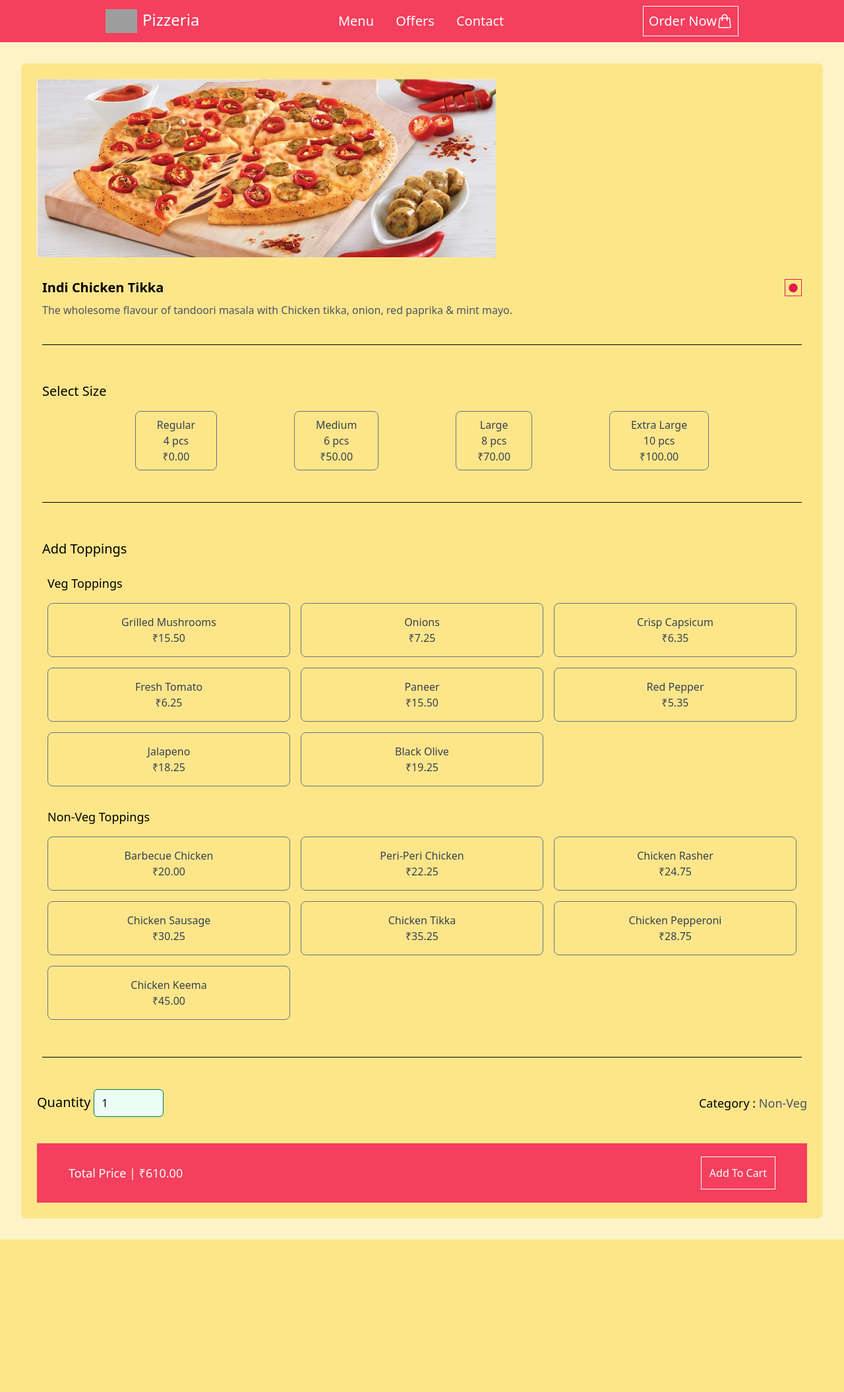
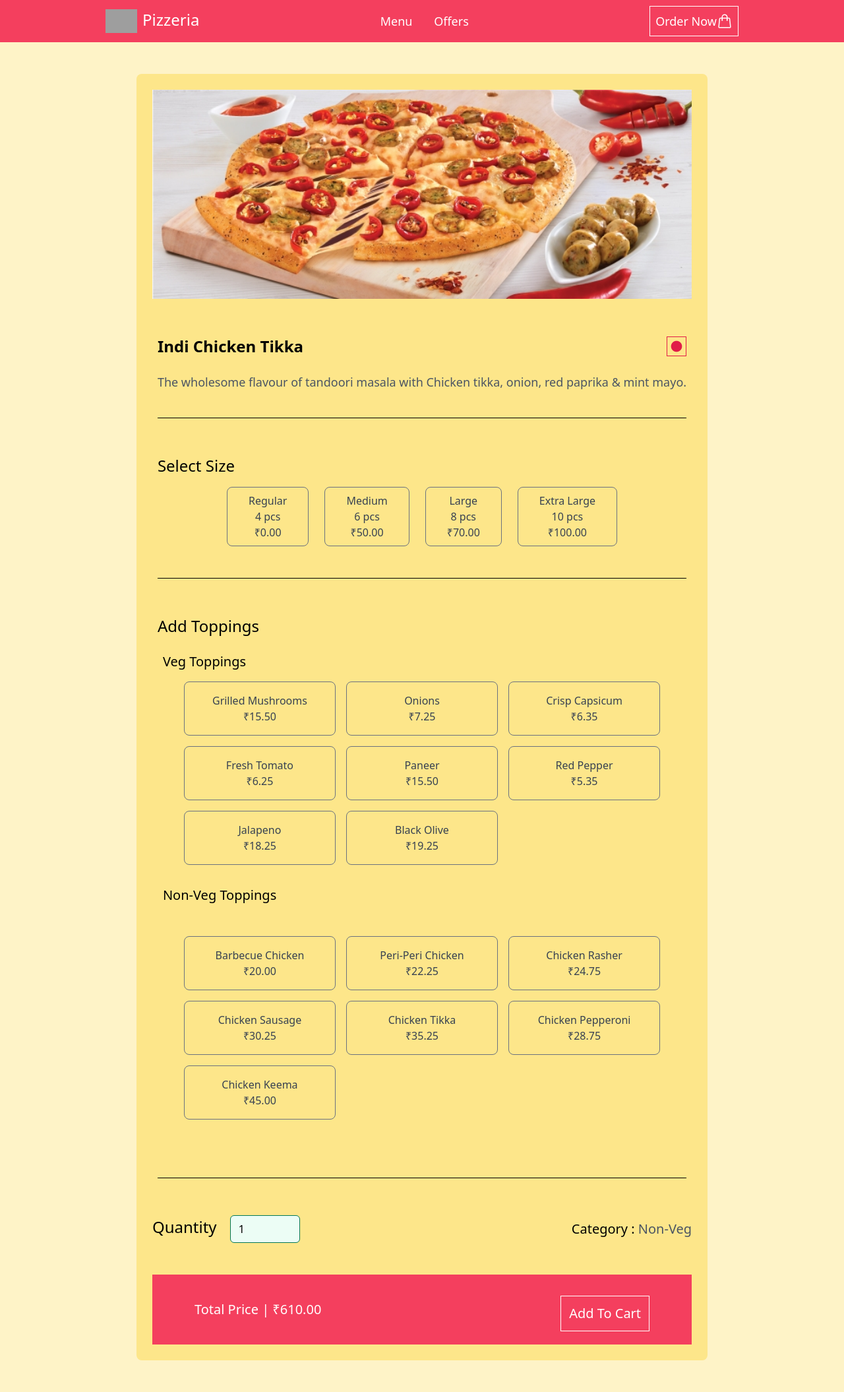
Before and after one commit to sampada109/Pizza_Ordering_WebApp---Django, a Django app: page /pizza_detail/16621a40-bf43-402c-9ca6-558750b17509/ in a window 1280 px wide. Shown: the whole page at 66% size. Before the commit the page ends 1879 px from the top, so only its background shows below. Run offline with Django 5.2, Linux system fonts and the light colour scheme; data comes from the database, SQL or seed files in the repository; both versions use the stored data as it was after the commit; some libraries are stand-ins or nearby versions; grey boxes are pictures that could not be loaded.

Commit message:
14th commit - making the app responsive for all devices

```diff
--- a/pizza_orders/orders/views.py
+++ b/pizza_orders/orders/views.py
@@ -10,7 +10,7 @@ from django.contrib.auth import login, authenticate, logout
 
 
 def index(request):
-    menu = Pizza.objects.all()
+    menu = Pizza.objects.all().order_by('-updated_at')
     return render(request, 'index.html', {'menu':menu})
 
 
@@ -80,7 +80,7 @@ def user_logout(request):
 #user profile - account page
 def user_account(request):
     user = User.objects.get(username = request.user.username)
-    customer_order = CustomerOrder.objects.filter(user = request.user)
+    customer_order = CustomerOrder.objects.filter(user = request.user).order_by('-updated_at')
     return render(request, 'account.html', {'user':user, 'customer_order':customer_order})
 
 
--- a/pizza_orders/pizza_orders/settings.py
+++ b/pizza_orders/pizza_orders/settings.py
@@ -26,7 +26,7 @@ SECRET_KEY = 'django-insecure-ra#n5njk1nv(w%b6ui28@ge=fa(!ww4jo7=a$m+zaixxt3p(wx
 # SECURITY WARNING: don't run with debug turned on in production!
 DEBUG = True
 
-ALLOWED_HOSTS = []
+ALLOWED_HOSTS = ['*']
 
 
 # Application definition
--- a/pizza_orders/templates/index.html
+++ b/pizza_orders/templates/index.html
@@ -5,7 +5,7 @@
 
 {% block main %}
 
-<div class="grid grid-cols-2 md:grid-cols-4 gap-5  md:gap-8 m-4 md:m-6">
+<div class="grid grid-cols-1 md:grid-cols-2 lg:grid-cols-4 gap-5  md:gap-8 m-4 md:m-6">
   {% for m in menu %}
 
       <div class="bg-white shadow-lg rounded-md">
--- a/pizza_orders/templates/login.html
+++ b/pizza_orders/templates/login.html
@@ -24,9 +24,9 @@
     </div>
     {% endif %}
 
-    <div class="bg-rose-500 m-8 p-8 rounded-lg text-white shadow-lg">
-        <h2 class="text-3xl text-center">Login</h2>
-        <p class="text-center text-sm mt-1 text-gray-100">login to order delicious pizzas</p>
+    <div class="bg-rose-500 m-4 py-4 px-2 md:m-8 md:p-8 lg:mx-56 lg:mt-12 rounded-lg text-white shadow-lg">
+        <h2 class="text-3xl text-center font-medium">Login</h2>
+        <p class="text-center text-sm mt-1 text-gray-100">login to order delicious pizzas🍕</p>
         <form action="" method="post" class="m-8">
             {% csrf_token %}
             <div class="mt-4">
--- a/pizza_orders/templates/pizza_detail.html
+++ b/pizza_orders/templates/pizza_detail.html
@@ -4,21 +4,21 @@
 
 
 {% block main %}
-
-<div class="bg-amber-200 p-6 rounded-lg">
+<div class="lg:flex lg:items-center lg:justify-center">
+<div class="bg-amber-200 p-3 md:p-6 rounded-lg">
     <!-- image  -->
     <div>
-        <img src="{{ pizza.pizza_image.url }}" alt="">
+        <img class="w-full" src="{{ pizza.pizza_image.url }}" alt="">
     </div>
 
 
     <!-- name and description  -->
-    <div class="my-6 p-2">
+    <div class="my-6 p-2 lg:mt-12">
         <div class="flex items-center justify-between">
-            <h2 class="text-xl font-semibold">{{ pizza.name }}</h2>
-            <button class="cursor-text border px-1 {% if pizza.category == 'Veg' %}border-emerald-700{% else %}border-rose-600{% endif %}"><i class="ri-circle-fill {% if pizza.category == 'Veg' %}text-emerald-700{% else %}text-rose-600{% endif %} "></i></button>
+            <h2 class="text-xl lg:text-2xl font-semibold">{{ pizza.name }}</h2>
+            <button class="cursor-text lg:text-xl border px-1 {% if pizza.category == 'Veg' %}border-emerald-700{% else %}border-rose-600{% endif %}"><i class="ri-circle-fill {% if pizza.category == 'Veg' %}text-emerald-700{% else %}text-rose-600{% endif %} "></i></button>
         </div>
-        <p class="mt-2 text-gray-600">{{ pizza.description }}</p>
+        <p class="mt-2 lg:mt-6 lg:text-lg text-gray-600">{{ pizza.description }}</p>
         <div class="h-[1px] bg-black mt-10"></div>
     </div>
 
@@ -27,9 +27,9 @@
         {% csrf_token %}
 
         <!-- size  -->
-        <div class="mt-10 p-2">
-            <h2 class="text-xl font-medium">Select Size</h2>
-            <div class="mt-4 px-6 flex items-center justify-evenly">
+        <div class="mt-6 md:mt-10 p-2">
+            <h2 class="text-xl lg:text-2xl font-medium">Select Size</h2>
+            <div class="mt-4 px-6 grid grid-cols-2 gap-3 md:gap-0 md:flex items-center justify-evenly lg:justify-center lg:gap-6">
                 {% for sz in size %}
                     <div>
                         <label class="relative cursor-pointer">
@@ -50,11 +50,11 @@
 
         <!-- toppings  -->
         <div class="mt-10 p-2">
-            <h2 class="text-xl font-medium">Add Toppings</h2>
+            <h2 class="text-xl lg:text-2xl font-medium">Add Toppings</h2>
             <!-- veg toppings  -->
             <div class="my-4 p-2">
-                <h2 class="font-medium text-lg">Veg Toppings</h2>
-                <div class="mt-4 grid grid-cols-3 gap-4">
+                <h2 class="font-medium text-lg lg:text-xl">Veg Toppings</h2>
+                <div class="mt-4 grid grid-cols-2 md:grid-cols-3 gap-4 lg:px-8">
                     {% for top in veg_topping %}
                         <label class="relative cursor-pointer">
                             <input type="checkbox" name="toppings" value="{{ top.topping_name }}" class="peer sr-only">
@@ -69,8 +69,8 @@
 
             <!-- non-veg toppings  -->
             <div class="my-4 p-2">
-                <h2 class="font-medium text-lg">Non-Veg Toppings</h2>
-                <div class="mt-4 grid grid-cols-3 gap-4">
+                <h2 class="font-medium text-lg lg:text-xl">Non-Veg Toppings</h2>
+                <div class="mt-4 grid grid-cols-2 md:grid-cols-3 gap-4 lg:p-8">
                     {% for top in non_veg_topping %}
                         <label class="relative cursor-pointer">
                             <input type="checkbox" name="toppings" value="{{ top.topping_name }}" class="peer sr-only">
@@ -87,12 +87,12 @@
 
 
         <!-- quantity  -->
-        <div class="my-10 flex items-center justify-between">
+        <div class="my-10 lg:my-12 flex items-center justify-between">
             <div>
-                <label for="quantity" class="text-xl font-medium">Quantity</label>
-                <input type="number" name="quantity" min="1" max="10" value="1" class="rounded-md border-emerald-700 bg-emerald-50 focus:border-emerald-700 focus:ring-emerald-700">
+                <label for="quantity" class="text-xl lg:text-2xl font-medium">Quantity</label>
+                <input type="number" name="quantity" min="1" max="10" value="1" class="lg:ms-4 rounded-md border-emerald-700 bg-emerald-50 focus:border-emerald-700 focus:ring-emerald-700">
             </div>
-            <div class="text-lg">
+            <div class="text-lg lg:text-xl">
                 <span class="font-medium">Category : </span>
                 <span class="text-gray-600 font-medium">{{ pizza.category }}</span>
             </div>
@@ -103,10 +103,10 @@
 
 
         <!-- bottom border - price & add to cart  -->
-        <div class="bg-rose-500 py-5 px-12">
-            <div class="flex justify-between items-center">
-                <p class="font-medium text-white text-lg">Total Price | ₹{{ pizza.price }}</p>
-                <a href="{% url 'add_item_cart' pizza.uid %}"><button class="border p-3 font-medium text-white border-white hover:bg-emerald-600 hover:text-white">Add To Cart</button></a>
+        <div class="bg-rose-500 p-4 md:py-5 md:px-12 lg:px-16">
+            <div class="flex flex-col items-end md:flex-row md:justify-between md:items-center">
+                <p class="font-medium text-white text-lg lg:text-xl">Total Price | ₹{{ pizza.price }}</p>
+                <a href="{% url 'add_item_cart' pizza.uid %}"><button class="mt-3 border p-3 lg:text-xl font-medium text-white border-white hover:bg-emerald-600 hover:text-white">Add To Cart</button></a>
             </div>
         </div>
 
@@ -114,5 +114,6 @@
     </form>
 
 </div>
+</div>
 
 {% endblock %}
--- a/pizza_orders/templates/register.html
+++ b/pizza_orders/templates/register.html
@@ -13,9 +13,9 @@
     </ul>
     {% endif %}
 
-    <div class="bg-amber-400 m-8 p-8 rounded-lg text-white shadow-lg">
-        <h2 class="text-3xl text-center">Register</h2>
-        <p class="text-center text-sm mt-1 text-gray-100">login to order delicious pizzas</p>
+    <div class="bg-amber-400 m-4 py-4 px-2 md:m-8 md:p-8 lg:mx-56 lg:mt-12 rounded-lg text-white shadow-lg">
+        <h2 class="text-3xl text-center font-medium">Register</h2>
+        <p class="text-center text-sm mt-1 text-gray-100">login to order delicious pizzas 🍕</p>
         <form action="" method="post" class="m-8">
             {% csrf_token %}
             <div class="mt-4">
--- a/pizza_orders/theme/static/css/dist/styles.css
+++ b/pizza_orders/theme/static/css/dist/styles.css
@@ -896,6 +892,10 @@ select {
   margin-top: 1.25rem;
 }
 
+.mt-6 {
+  margin-top: 1.5rem;
+}
+
 .mt-8 {
   margin-top: 2rem;
 }
@@ -918,6 +918,11 @@ select {
 
 .hidden {
   display: none;
+}
+
+.size-4 {
+  width: 1rem;
+  height: 1rem;
 }
 
 .size-6 {
@@ -961,14 +966,14 @@ select {
   cursor: text;
 }
 
+.grid-cols-1 {
+  grid-template-columns: repeat(1, minmax(0, 1fr));
+}
+
 .grid-cols-2 {
   grid-template-columns: repeat(2, minmax(0, 1fr));
 }
 
-.grid-cols-3 {
-  grid-template-columns: repeat(3, minmax(0, 1fr));
-}
-
 .flex-col {
   flex-direction: column;
 }
@@ -977,6 +982,14 @@ select {
   place-content: center;
 }
 
+.items-start {
+  align-items: flex-start;
+}
+
+.items-end {
+  align-items: flex-end;
+}
+
 .items-center {
   align-items: center;
 }
@@ -1001,12 +1014,22 @@ select {
   gap: 2.5rem;
 }
 
+.gap-3 {
+  gap: 0.75rem;
+}
+
 .gap-4 {
   gap: 1rem;
 }
 
 .gap-5 {
   gap: 1.25rem;
+}
+
+.space-x-2 > :not([hidden]) ~ :not([hidden]) {
+  --tw-space-x-reverse: 0;
+  margin-right: calc(0.5rem * var(--tw-space-x-reverse));
+  margin-left: calc(0.5rem * calc(1 - var(--tw-space-x-reverse)));
 }
 
 .space-x-4 > :not([hidden]) ~ :not([hidden]) {
@@ -1155,10 +1177,6 @@ select {
 
 .p-5 {
   padding: 1.25rem;
-}
-
-.p-6 {
-  padding: 1.5rem;
 }
 
 .p-8 {
@@ -1170,9 +1188,19 @@ select {
   padding-right: 0.25rem;
 }
 
-.px-12 {
-  padding-left: 3rem;
-  padding-right: 3rem;
+.px-2 {
+  padding-left: 0.5rem;
+  padding-right: 0.5rem;
+}
+
+.px-3 {
+  padding-left: 0.75rem;
+  padding-right: 0.75rem;
+}
+
+.px-4 {
+  padding-left: 1rem;
+  padding-right: 1rem;
 }
 
 .px-6 {
@@ -1219,6 +1242,11 @@ select {
   line-height: 2.25rem;
 }
 
+.text-base {
+  font-size: 1rem;
+  line-height: 1.5rem;
+}
+
 .text-lg {
   font-size: 1.125rem;
   line-height: 1.75rem;
@@ -1422,16 +1446,60 @@ select {
     margin: 1.5rem;
   }
 
-  .md\:block {
-    display: block;
-  }
-
-  .md\:grid-cols-4 {
-    grid-template-columns: repeat(4, minmax(0, 1fr));
+  .md\:m-8 {
+    margin: 2rem;
+  }
+
+  .md\:my-0 {
+    margin-top: 0px;
+    margin-bottom: 0px;
+  }
+
+  .md\:mt-10 {
+    margin-top: 2.5rem;
+  }
+
+  .md\:flex {
+    display: flex;
+  }
+
+  .md\:size-6 {
+    width: 1.5rem;
+    height: 1.5rem;
+  }
+
+  .md\:grid-cols-2 {
+    grid-template-columns: repeat(2, minmax(0, 1fr));
+  }
+
+  .md\:grid-cols-3 {
+    grid-template-columns: repeat(3, minmax(0, 1fr));
+  }
+
+  .md\:flex-row {
+    flex-direction: row;
+  }
+
+  .md\:items-center {
+    align-items: center;
+  }
+
+  .md\:justify-between {
+    justify-content: space-between;
+  }
+
+  .md\:gap-0 {
+    gap: 0px;
   }
 
   .md\:gap-8 {
     gap: 2rem;
+  }
+
+  .md\:space-x-5 > :not([hidden]) ~ :not([hidden]) {
+    --tw-space-x-reverse: 0;
+    margin-right: calc(1.25rem * var(--tw-space-x-reverse));
+    margin-left: calc(1.25rem * calc(1 - var(--tw-space-x-reverse)));
   }
 
   .md\:space-x-7 > :not([hidden]) ~ :not([hidden]) {
@@ -1440,13 +1508,159 @@ select {
     margin-left: calc(1.75rem * calc(1 - var(--tw-space-x-reverse)));
   }
 
-  .md\:px-40 {
-    padding-left: 10rem;
-    padding-right: 10rem;
+  .md\:p-2 {
+    padding: 0.5rem;
+  }
+
+  .md\:p-4 {
+    padding: 1rem;
+  }
+
+  .md\:p-6 {
+    padding: 1.5rem;
+  }
+
+  .md\:p-8 {
+    padding: 2rem;
+  }
+
+  .md\:px-12 {
+    padding-left: 3rem;
+    padding-right: 3rem;
+  }
+
+  .md\:px-20 {
+    padding-left: 5rem;
+    padding-right: 5rem;
+  }
+
+  .md\:py-5 {
+    padding-top: 1.25rem;
+    padding-bottom: 1.25rem;
+  }
+
+  .md\:text-2xl {
+    font-size: 1.5rem;
+    line-height: 2rem;
+  }
+
+  .md\:text-lg {
+    font-size: 1.125rem;
+    line-height: 1.75rem;
   }
 
   .md\:text-xl {
     font-size: 1.25rem;
     line-height: 1.75rem;
   }
-}
+
+  .md\:tracking-wide {
+    letter-spacing: 0.025em;
+  }
+}
+
+@media (min-width: 1024px) {
+  .lg\:m-10 {
+    margin: 2.5rem;
+  }
+
+  .lg\:mx-20 {
+    margin-left: 5rem;
+    margin-right: 5rem;
+  }
+
+  .lg\:mx-56 {
+    margin-left: 14rem;
+    margin-right: 14rem;
+  }
+
+  .lg\:my-12 {
+    margin-top: 3rem;
+    margin-bottom: 3rem;
+  }
+
+  .lg\:mx-24 {
+    margin-left: 6rem;
+    margin-right: 6rem;
+  }
+
+  .lg\:mx-60 {
+    margin-left: 15rem;
+    margin-right: 15rem;
+  }
+
+  .lg\:ms-4 {
+    margin-inline-start: 1rem;
+  }
+
+  .lg\:mt-12 {
+    margin-top: 3rem;
+  }
+
+  .lg\:mt-6 {
+    margin-top: 1.5rem;
+  }
+
+  .lg\:block {
+    display: block;
+  }
+
+  .lg\:flex {
+    display: flex;
+  }
+
+  .lg\:grid-cols-4 {
+    grid-template-columns: repeat(4, minmax(0, 1fr));
+  }
+
+  .lg\:items-center {
+    align-items: center;
+  }
+
+  .lg\:justify-center {
+    justify-content: center;
+  }
+
+  .lg\:gap-6 {
+    gap: 1.5rem;
+  }
+
+  .lg\:p-8 {
+    padding: 2rem;
+  }
+
+  .lg\:px-16 {
+    padding-left: 4rem;
+    padding-right: 4rem;
+  }
+
+  .lg\:px-40 {
+    padding-left: 10rem;
+    padding-right: 10rem;
+  }
+
+  .lg\:px-8 {
+    padding-left: 2rem;
+    padding-right: 2rem;
+  }
+
+  .lg\:text-2xl {
+    font-size: 1.5rem;
+    line-height: 2rem;
+  }
+
+  .lg\:text-base {
+    font-size: 1rem;
+    line-height: 1.5rem;
+  }
+
+  .lg\:text-lg {
+    font-size: 1.125rem;
+    line-height: 1.75rem;
+  }
+
+  .lg\:text-xl {
+    font-size: 1.25rem;
+    line-height: 1.75rem;
+  }
+}
--- a/pizza_orders/theme/templates/base.html
+++ b/pizza_orders/theme/templates/base.html
@@ -15,21 +15,20 @@
 	<body class="bg-amber-100">
 
 		<!-- navbar starts  -->
-		<nav class="bg-rose-500 flex items-center justify-between h-16 px-12 md:px-40 md:text-xl text-white">
+		<nav class="bg-rose-500 flex items-center justify-between h-16 px-3 md:px-20 lg:px-40 md:text-xl text-white">
 			<div class="left flex">
-				<a href=""><img class="h-9" src="https://cdn-icons-png.freepik.com/256/1404/1404945.png?semt=ais_hybrid" alt=""></a>
-				<a href=""><h4 class="hidden md:block ml-2 text-2xl font-medium">Pizzeria</h4></a>
+				<a href="{% url 'index' %}"><img class="h-9" src="https://cdn-icons-png.freepik.com/256/1404/1404945.png?semt=ais_hybrid" alt=""></a>
+				<a href="{% url 'index' %}"><h4 class="hidden lg:block ml-2 text-2xl font-medium">Pizzeria</h4></a>
 			</div>
-			<div class="middle space-x-4 md:space-x-7">
+			<div class="middle text-base md:text-lg space-x-2 md:space-x-7">
 				<a href="{% url 'index' %}">Menu</a>
 				<a href="">Offers</a>
-				<a href="">Contact</a>
 			</div>
 			<div class="right">
 				{% if request.user.is_authenticated %}
 				    <div class="flex items-center">
-						<a href="{% url 'cart_view' %}" class="text-2xl"><i class="ri-shopping-cart-2-line"></i></a>
-						<a href="{% url 'user_account' %}"><button class="ml-2 flex items-center border p-2 gap-1 border-white hover:bg-amber-400">
+						<a href="{% url 'cart_view' %}" class="text-xl md:text-2xl"><i class="ri-shopping-cart-2-line"></i></a>
+						<a href="{% url 'user_account' %}"><button class="ml-2 text-sm md:text-lg flex items-center border p-1 md:p-2 gap-1 border-white hover:bg-amber-400">
 							<svg xmlns="http://www.w3.org/2000/svg" fill="none" viewBox="0 0 24 24" stroke-width="1.5" stroke="currentColor" class="size-6">
 								<path stroke-linecap="round" stroke-linejoin="round" d="M17.982 18.725A7.488 7.488 0 0 0 12 15.75a7.488 7.488 0 0 0-5.982 2.975m11.963 0a9 9 0 1 0-11.963 0m11.963 0A8.966 8.966 0 0 1 12 21a8.966 8.966 0 0 1-5.982-2.275M15 9.75a3 3 0 1 1-6 0 3 3 0 0 1 6 0Z" />
 							</svg>
@@ -37,8 +36,8 @@
 						</button></a>
 					</div>
 				{% else %}
-					<a href="{% url 'customer_register' %}"><button class="flex items-center border p-2 border-white hover:bg-emerald-500">Order Now
-						<svg xmlns="http://www.w3.org/2000/svg" fill="none" viewBox="0 0 24 24" stroke-width="1.5" stroke="currentColor" class="size-6">
+					<a href="{% url 'customer_register' %}"><button class="flex items-center border p-2 text-base md:text-lg border-white hover:bg-emerald-500">Order Now
+						<svg xmlns="http://www.w3.org/2000/svg" fill="none" viewBox="0 0 24 24" stroke-width="1.5" stroke="currentColor" class="size-4 md:size-6">
 						<path stroke-linecap="round" stroke-linejoin="round" d="M15.75 10.5V6a3.75 3.75 0 1 0-7.5 0v4.5m11.356-1.993 1.263 12c.07.665-.45 1.243-1.119 1.243H4.25a1.125 1.125 0 0 1-1.12-1.243l1.264-12A1.125 1.125 0 0 1 5.513 7.5h12.974c.576 0 1.059.435 1.119 1.007ZM8.625 10.5a.375.375 0 1 1-.75 0 .375.375 0 0 1 .75 0Zm7.5 0a.375.375 0 1 1-.75 0 .375.375 0 0 1 .75 0Z" />
 						</svg>
 					</button>
@@ -49,7 +48,7 @@
 		<!-- navbar ends  -->
 
 		<!-- main content starts  -->
-		<main class="p-8">
+		<main class="p-4 md:p-8 my-4">
 			{% block main %}  {% endblock %}
 		</main>
 		<!-- main content ends   -->
```
Also changed, not shown: other parts of pizza_orders/theme/static/css/dist/styles.css (+14 -28 lines), pizza_orders/templates/account.html (+16 -16 lines), pizza_orders/templates/cart.html (+4 -4 lines), pizza_orders/db.sqlite3.
